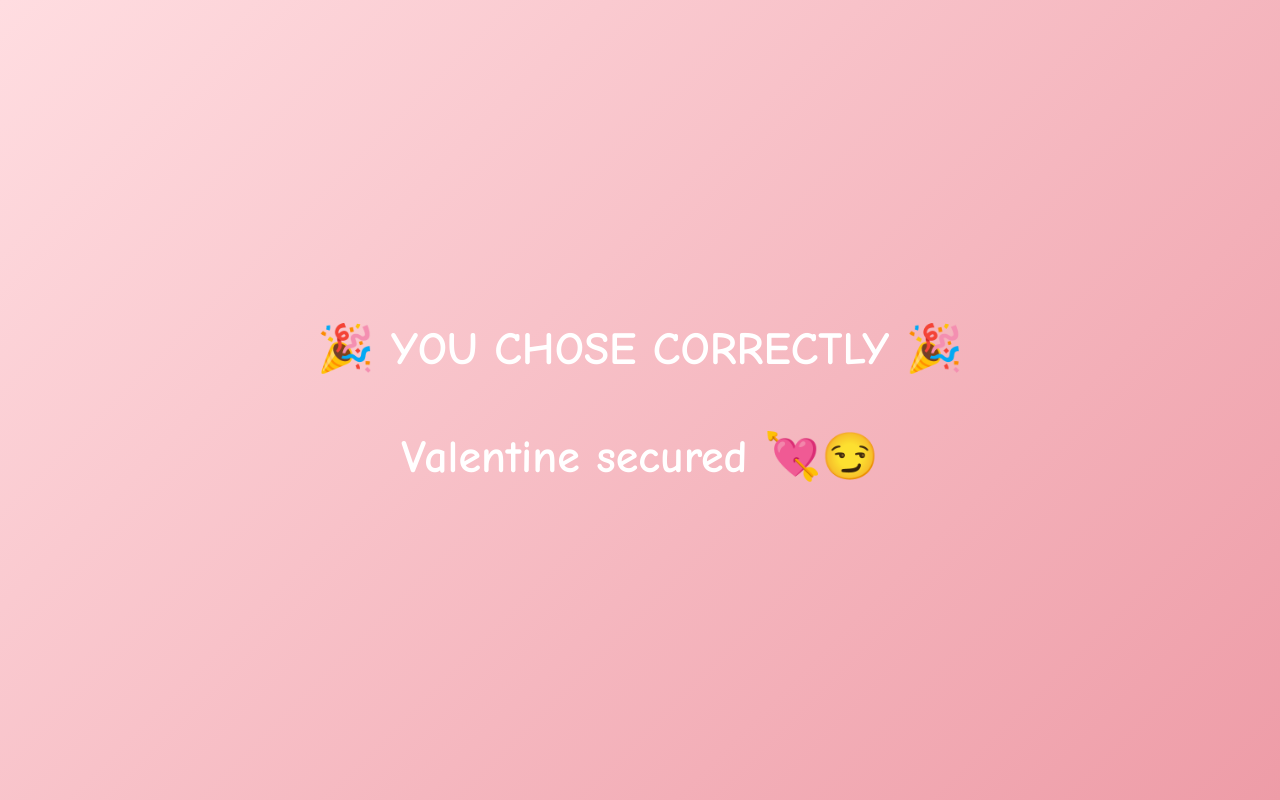
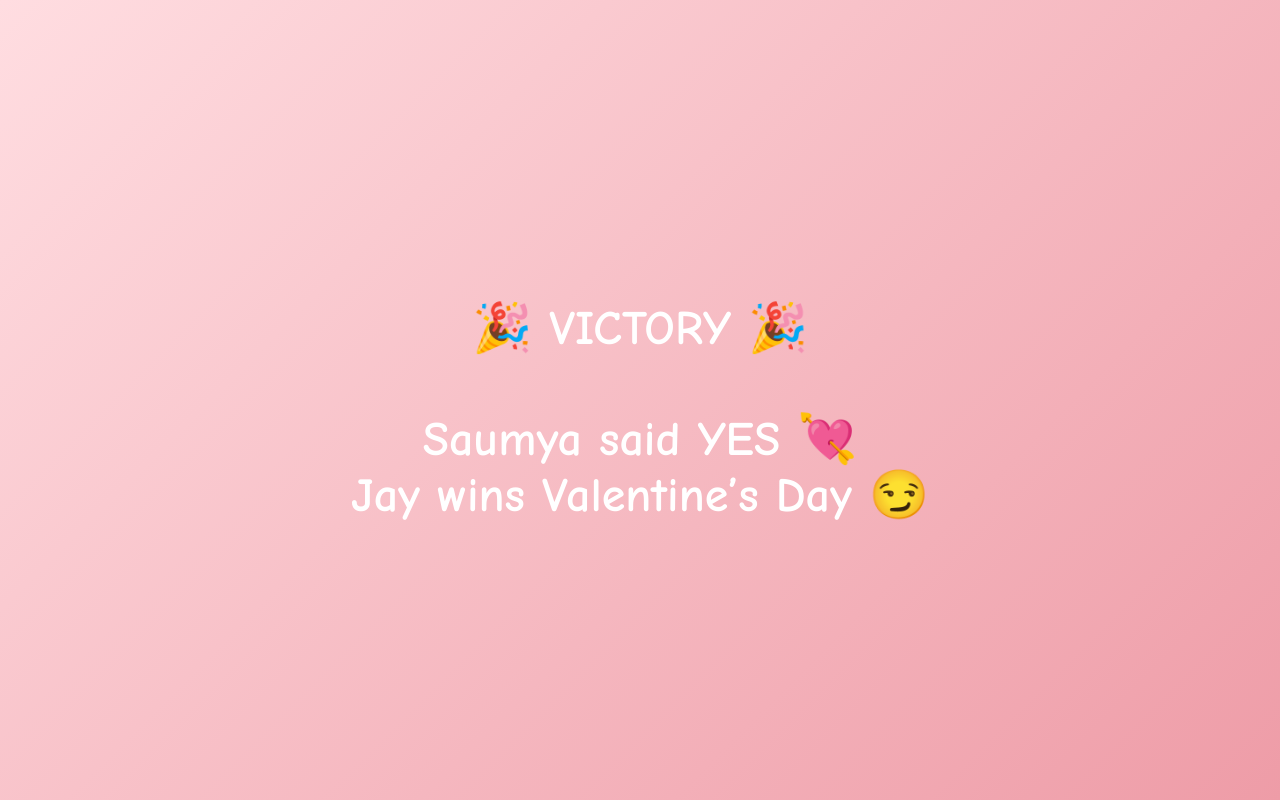
Before and after one commit to Jay-chauhan1/valentine, a plain HTML site: page index.html in a window 1280 px wide. Both pictures are taken after a click on the button "Yes 😌". Drawn offline with Linux system fonts and the light colour scheme.

Commit message:
index.html

```diff
--- a/index.html
+++ b/index.html
@@ -2,7 +2,7 @@
 <html lang="en">
 <head>
 <meta charset="UTF-8">
-<title>Important Question</title>
+<title>Saumya, quick question</title>
 
 <style>
   body {
@@ -22,7 +22,7 @@
     border-radius: 25px;
     box-shadow: 0 20px 50px rgba(0,0,0,0.25);
     position: relative;
-    width: 380px;
+    width: 400px;
     text-align: center;
     animation: popIn 0.6s ease;
   }
@@ -33,11 +33,17 @@
   }
 
   h1 {
+    margin-bottom: 10px;
+  }
+
+  .subtitle {
+    font-size: 14px;
+    color: #777;
     margin-bottom: 25px;
   }
 
   button {
-    padding: 14px 28px;
+    padding: 14px 30px;
     font-size: 18px;
     border-radius: 30px;
     border: none;
@@ -80,7 +86,7 @@
     margin-top: 20px;
     font-size: 14px;
     color: #555;
-    min-height: 20px;
+    min-height: 24px;
   }
 
   canvas {
@@ -97,7 +103,8 @@
 <canvas id="confetti"></canvas>
 
 <div class="box">
-  <h1>Will you be my Valentine? 💖</h1>
+  <h1>Saumya, will you be my Valentine? 💖</h1>
+  <div class="subtitle">— Jay, asking respectfully but persistently</div>
 
   <button id="yes">Yes 😌</button>
   <button id="no">No 🙄</button>
@@ -113,23 +120,23 @@
   let yesScale = 1;
 
   const sarcasticLines = [
-    "Wow. Confidence. Misplaced, but impressive.",
-    "Interesting choice. Wrong, though.",
-    "Are we sure about that?",
-    "Emotionally unavailable button detected.",
-    "That button is lying to you.",
-    "You hovered that like you meant YES.",
-    "Let’s not pretend.",
-    "Try again. With feeling.",
-    "Your cursor knows the truth.",
-    "This is getting embarrassing for the No button."
+    "Saumya… that felt personal.",
+    "Jay is taking notes, you know.",
+    "That hover said ‘Yes’, your brain said ‘No’.",
+    "Emotionally, we both know where this is going.",
+    "You’re making the Yes button nervous.",
+    "Interesting strategy. Flawed, but interesting.",
+    "This is why the No button isn’t trusted.",
+    "Cursor hesitation detected.",
+    "Be honest with yourself, Saumya.",
+    "Jay would like you to reconsider 😌"
   ];
 
   noBtn.addEventListener("mouseover", () => {
     const box = document.querySelector(".box");
 
-    const x = Math.random() * (box.offsetWidth - 90);
-    const y = Math.random() * (box.offsetHeight - 50);
+    const x = Math.random() * (box.offsetWidth - 100);
+    const y = Math.random() * (box.offsetHeight - 60);
 
     noBtn.style.left = x + "px";
     noBtn.style.top = y + "px";
@@ -137,7 +144,7 @@
     noBtn.classList.add("shake");
     setTimeout(() => noBtn.classList.remove("shake"), 300);
 
-    yesScale += 0.1;
+    yesScale += 0.15;
     yesBtn.style.setProperty("--scale", yesScale);
 
     msg.textContent =
@@ -149,24 +156,24 @@
     document.body.innerHTML = `
       <h1 style="
         color:white;
-        font-size:46px;
+        font-size:48px;
         text-align:center;
         animation: popIn 0.6s ease;
       ">
-        🎉 YOU CHOSE CORRECTLY 🎉<br><br>
-        Valentine secured 💘😏
+        🎉 VICTORY 🎉<br><br>
+        Saumya said YES 💘<br>
+        Jay wins Valentine’s Day 😏
       </h1>
     `;
   };
 
-  /* CONFETTI */
   function launchConfetti() {
     const canvas = document.getElementById("confetti");
     const ctx = canvas.getContext("2d");
     canvas.width = window.innerWidth;
     canvas.height = window.innerHeight;
 
-    const pieces = Array.from({ length: 150 }, () => ({
+    const pieces = Array.from({ length: 180 }, () => ({
       x: Math.random() * canvas.width,
       y: Math.random() * canvas.height,
       r: Math.random() * 6 + 4,
```
Lines whose indentation alone changed are shown as unchanged.
